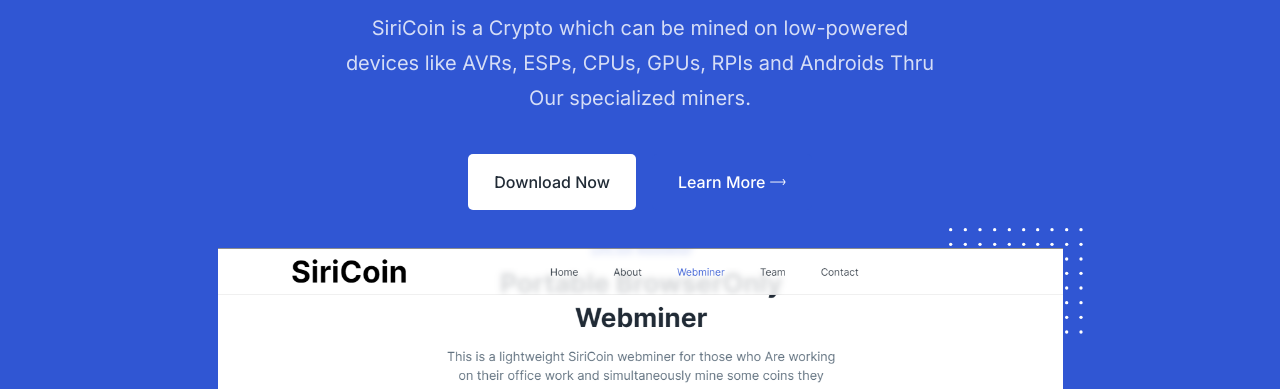
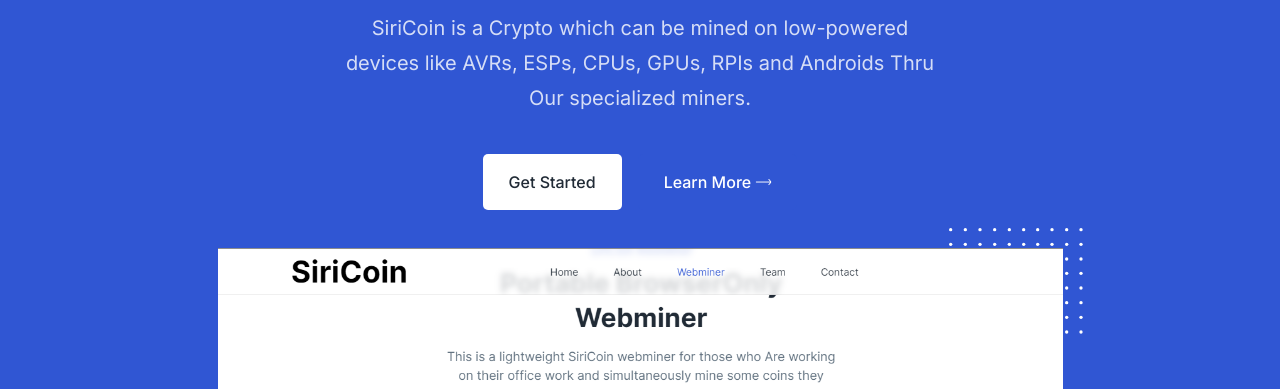
Before and after one commit to ygboucherk/SiriCoin-BootstrapMain, a plain HTML site: page index.html in a window 1280 px wide. Shown: the part 319-708 px from the top of the page. Drawn offline with Linux system fonts and the light colour scheme; a script that the page names is missing.

Commit message:
changed StatusButton

```diff
--- a/index.html
+++ b/index.html
@@ -102,8 +102,8 @@
               </p>
               <ul class="ud-hero-buttons">
                 <li>
-                  <a href="https://github.com/siricoin-project/" rel="nofollow noopener" target="_blank" class="ud-main-btn ud-white-btn">
-                    Download Now
+                  <a href="https://docs.siricoin.tech/" rel="nofollow noopener" target="_blank" class="ud-main-btn ud-white-btn">
+                    Get Started
                   </a>
                 </li>
                 <li>
```
